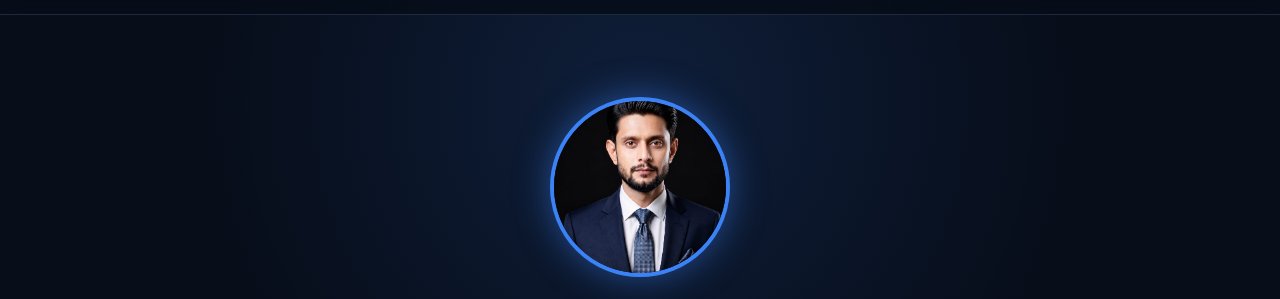
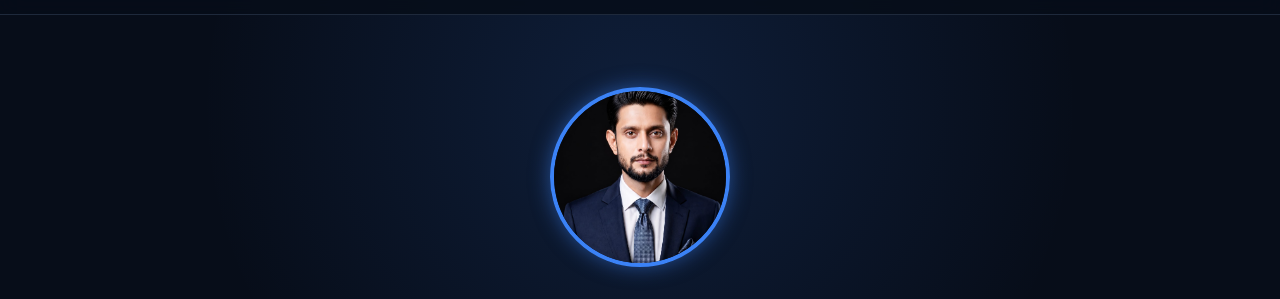
Before and after one commit to itshammadautomation/itshammadautomation.github.io, a plain HTML site: page index.html in a window 1280 px wide. Shown: the part 55-354 px from the top of the page. Drawn offline with Linux system fonts and the light colour scheme.

Commit message:
Update index.html

```diff
--- a/index.html
+++ b/index.html
@@ -131,12 +131,11 @@
   height: 180px;
   border-radius: 50%;
   object-fit: cover;
-      border: 4px solid var(--primary);
-      box-shadow: 0 0 35px rgba(59, 130, 246, 0.5);
-      background-color: var(--bg-card);
+  border: 4px solid #3b82f6;
+  box-shadow: 0 0 20px rgba(59, 130, 246, 0.5);
   display: block;
+  margin: 0 auto 20px auto;
 }
-
     .badge {
       display: inline-flex;
       align-items: center;
```
Lines whose indentation alone changed are shown as unchanged.
